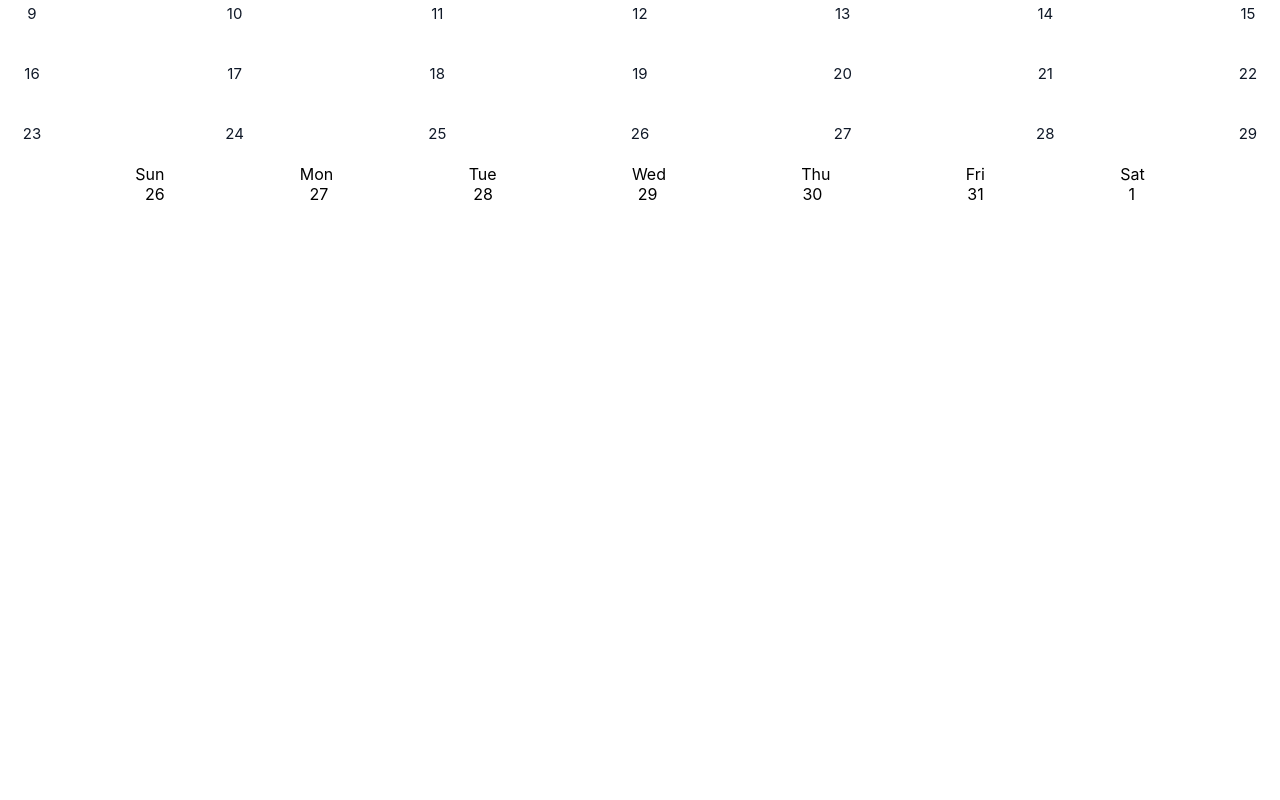
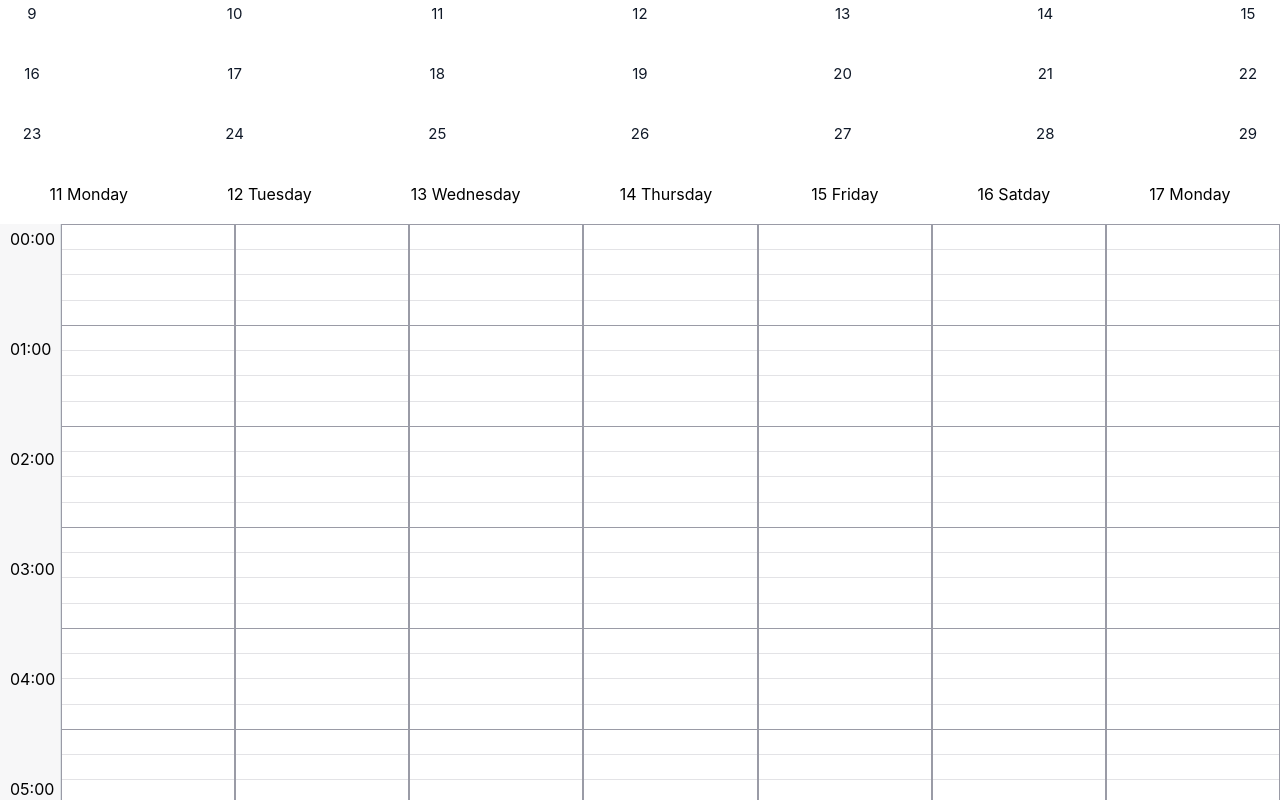
Before and after one commit to fai-sal/whimsical, a React (Create React App) app: page / in a window 1280 px wide. Shown: the part 300-1100 px from the top of the page. Before the commit the page ends 800 px from the top, so only its background shows below. Built offline with nearby package versions, Linux system fonts and the light colour scheme.

Commit message:
Basic layout appointment

```diff
--- a/src/App.js
+++ b/src/App.js
@@ -1,11 +1,11 @@
 import React from 'react';
 import './App.css';
-import { Calendar, Appointments } from './components'
+import { Calendar, Day } from './components'
 function App() {
   return (
     <div className="App">
       <Calendar />
-      <Appointments />
+      <Day />
     </div>
   );
 }
--- a/src/components/appointments.js
+++ b/src/components/appointments.js
@@ -1,45 +1,86 @@
-import React from 'react';
-import clsx from 'clsx';
+import React, { Fragment } from 'react';
 import moment from 'moment';
-import '../styles/appointments.scss';
-const WEEKDAYS = moment.weekdaysShort();
 
-export default class Appointments extends React.Component {
+export default class Day extends React.Component {
+
     constructor(props) {
-        super(props);
+        super(props)
         this.state = {
-            view: 'day',
-            week: moment().startOf('month').week()
+            showTimeSpan: null
         }
     }
 
+    renderHour = (hour, name, date, month) => {
+        const { showTimeSpan } = this.state;
+        const timeSpans = [0, 0.25, 0.5, 0.75];
+        return timeSpans.map(item => {
+            return (
+                < div
+                    key={item}
+                    onMouseEnter={() => this.setState({ showTimeSpan: `${hour + item}${name}${date}${month}` })}
+                    onMouseLeave={() => this.setState({ showTimeSpan: null })}
+                    className={`time-span${showTimeSpan === `${hour + item}${name}${date}${month}` ? ' show' : ''}`}
+                >
+                    <span className="label" > {moment.utc((hour + item) * 3600 * 1000).format('HH : mm')}</span>
+                </div >
+            );
+        })
+    }
 
     render() {
-        const { week } = this.state;
-        console.log('this.state : ', this.state)
-        const classNames = clsx({
-            'appointment-calendar': true
-        });
+        const { seletedDays } = this.props;
+        return (
+            <Fragment>
+                {
+                    seletedDays.length > 0 &&
+                    <div className={`selected-dates`}>
+                        {
+                            seletedDays.map(({ date, name }, index) => {
+                                return (<div key={`${date}${name}`} className="slected-day">{date} {name}</div>)
+                            })
+                        }
+                    </div>
+                }
+                <div className="appointments">
+                    <div className="hour-labels">
+                        {
+                            Array(24).fill(0).map((_, hour) => <div className="hour-label" key={hour}>{moment.utc(hour * 3600 * 1000).format('HH:mm')}</div>)
+                        }
 
-        const renderCalendar = () => {
-            let dates = [], startingDate = moment().week(week).startOf('week');
-            dates.push(
-                Array(7).fill(0).map((__, day) => {
-                    let currentDate = startingDate.clone().add(day, 'day').format('D');
-                    return (<div key={currentDate} className={''}>{currentDate}</div>)
-                })
-            )
-            return dates;
-        }
-        return (
-            <div className={classNames}>
-                <div className="appointment-calendar-header">
-                    {WEEKDAYS.map(dayName => (<div key={dayName} className="day">{dayName}</div>))}
+                    </div>
+                    {
+                        seletedDays.map(({ name, date, month }) => {
+                            return (
+                                <div className="day" key={name + date + month}>
+
+                                    {
+                                        Array(24).fill(0).map((_, hour) => {
+                                            return (
+                                                <div className={`hour ${hour}`} key={hour} >
+                                                    {this.renderHour(hour, name, date, month)}
+                                                </div>
+                                            );
+                                        })
+                                    }
+                                </div>
+                            );
+                        })
+                    }
+
                 </div>
-                <div className="selected-dates">
-                    {renderCalendar()}
-                </div>
-            </div>
+            </Fragment>
         )
     }
 }
+
+Day.defaultProps = {
+    seletedDays: [
+        { date: '11', month: 'February', name: 'Monday' },
+        { date: '12', month: 'February', name: 'Tuesday' },
+        { date: '13', month: 'February', name: 'Wednesday' },
+        { date: '14', month: 'February', name: 'Thursday' },
+        { date: '15', month: 'February', name: 'Friday' },
+        { date: '16', month: 'February', name: 'Satday' },
+        { date: '17', month: 'February', name: 'Monday' }
+    ]
+}
--- a/src/components/index.js
+++ b/src/components/index.js
@@ -1,7 +1,7 @@
 import Calendar from './calendar';
-import Appointments from './appointments';
+import Day from './appointments';
 
 export {
     Calendar,
-    Appointments
+    Day
 }
--- a/src/styles/calendar.scss
+++ b/src/styles/calendar.scss
@@ -19,9 +19,76 @@
       font-weight: 400;
       font-size: 15px;
       color: #101928;
-        &.outside{
+      &.outside {
         color: #ab9b9b;
       }
     }
   }
 }
+
+.selected-dates {
+  display: flex;
+  align-items: center;
+  justify-content: space-around;
+  padding: 20px 0px;
+}
+.appointments {
+  display: flex;
+  .hour-labels {
+    background-color: #f7f7f8;
+    width: 60px;
+    display: -webkit-box;
+    display: flex;
+    -webkit-box-orient: vertical;
+    -webkit-box-direction: normal;
+    flex-direction: column;
+    text-align: right;
+    box-sizing: content-box;
+    overflow: hidden;
+    position: relative;
+    flex-shrink: 0;
+    z-index: 60;
+    border-right: 1px solid #dee3e7;
+    .hour-label {
+      height: 100px;
+      padding: 5px 10px;
+    }
+  }
+  .day {
+    flex-grow: 1;
+    .hour {
+      height: 100px;
+      display: flex;
+      flex-direction: column;
+      align-items: flex-start;
+      justify-content: space-evenly;
+      border: 1px solid #9a9ba6;
+      &:not(:last-child) {
+        border-bottom: thin;
+      }
+      .time-span {
+        width: 100%;
+        height: 25%;
+        display: flex;
+        align-items: center;
+        border-bottom: 1px solid #9a9ba647;
+        &:last-child {
+          border-bottom: thin;
+        }
+        .label {
+          display: none;
+          padding: 0px 10px;
+        }
+        &.show {
+          background-color: #3578e51f;
+          .label {
+            display: inline-block;
+            color: #3578e5;
+            font-weight: 700;
+            font-size: 15px;
+          }
+        }
+      }
+    }
+  }
+}
```
Lines whose indentation alone changed are shown as unchanged.
